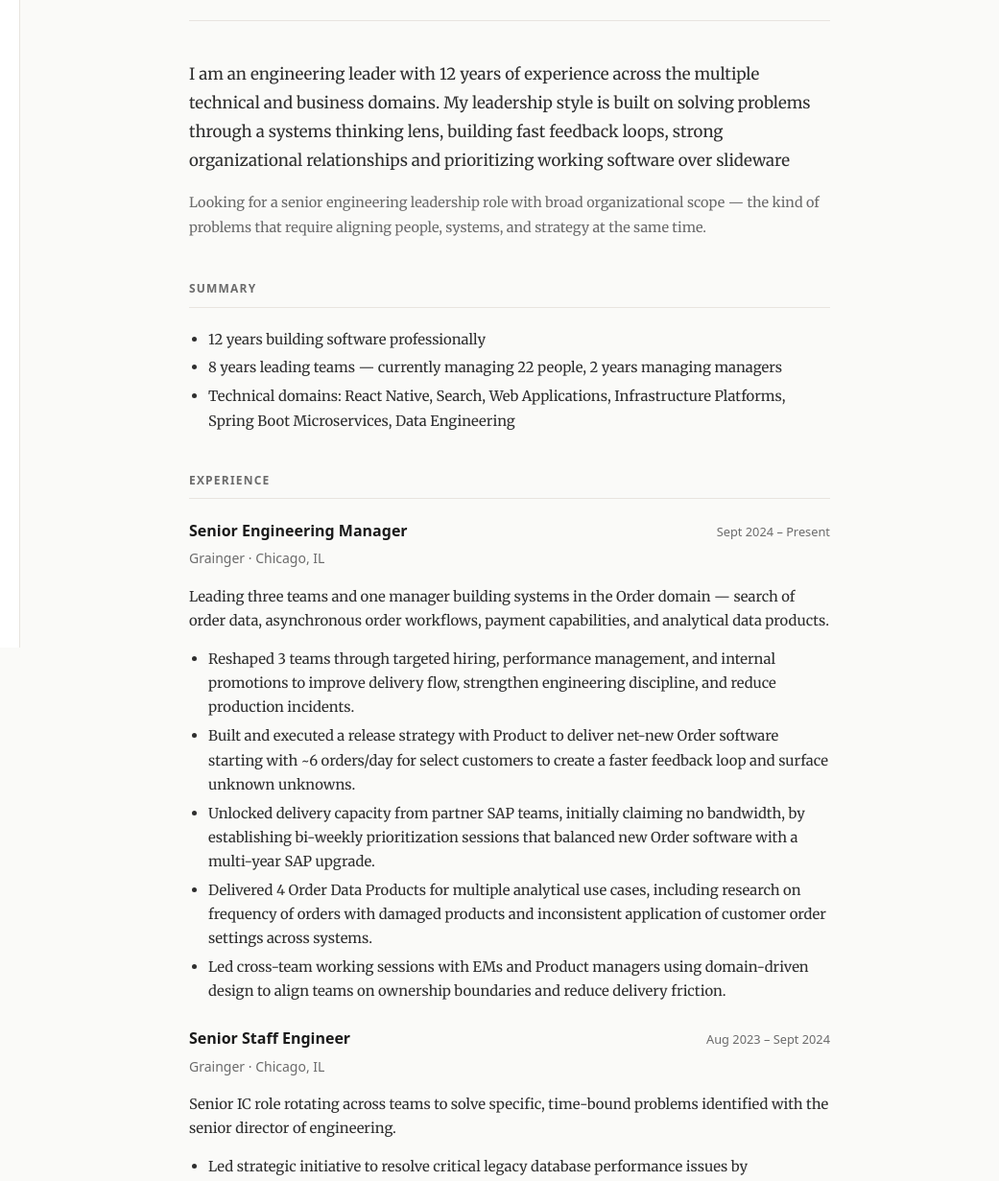
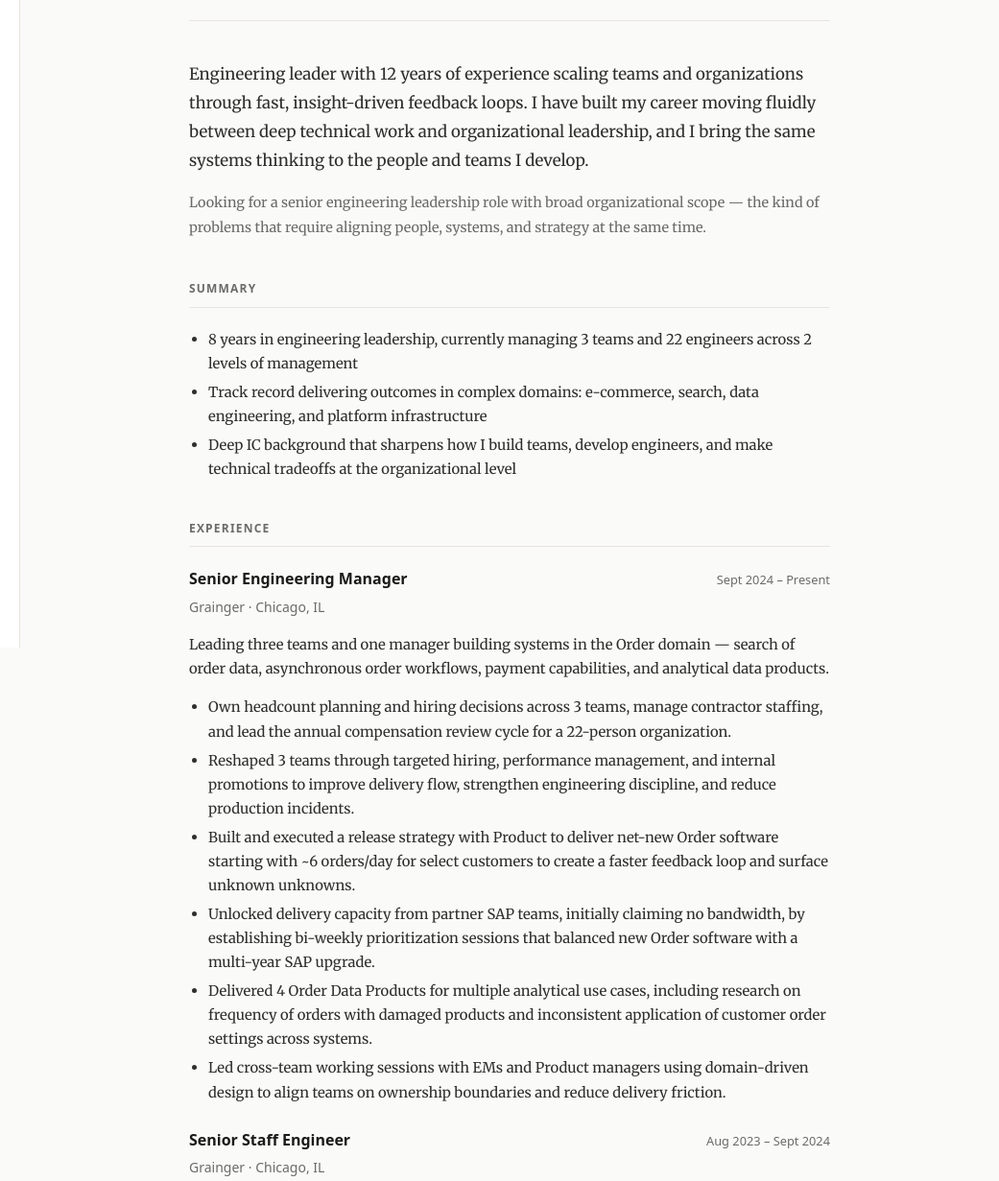
Before and after one commit to danlafeir/danlafeir.github.io, an Astro site: page /resume in a window 1280 px wide. Shown: the part 125-1356 px from the top of the page at 96% size, 239-1280 px from the left. Built offline with nearby package versions, Linux system fonts and the light colour scheme; Astro itself is replaced by a stand-in of ours.

Commit message:
Update Resume

```diff
--- a/src/content/pages/resume.md
+++ b/src/content/pages/resume.md
@@ -2,18 +2,19 @@
 title: Daniel Lafeir
 pronouns: he/him
 location: Chicago, IL
-intro: 'I am an engineering leader with 12 years of experience across the multiple technical and business domains. My leadership style is built on solving problems through a systems thinking lens, building fast feedback loops, strong organizational relationships and prioritizing working software over slideware'
+intro: 'Engineering leader with 12 years of experience scaling teams and organizations through fast, insight-driven feedback loops. I have built my career moving fluidly between deep technical work and organizational leadership, and I bring the same systems thinking to the people and teams I develop.'
 currentStatus: "Looking for a senior engineering leadership role with broad organizational scope — the kind of problems that require aligning people, systems, and strategy at the same time."
 summary:
-  - "12 years building software professionally"
-  - "8 years leading teams — currently managing 22 people, 2 years managing managers"
-  - "Technical domains: React Native, Search, Web Applications, Infrastructure Platforms, Spring Boot Microservices, Data Engineering"
+  - "8 years in engineering leadership, currently managing 3 teams and 22 engineers across 2 levels of management"
+  - "Track record delivering outcomes in complex domains: e-commerce, search, data engineering, and platform infrastructure"
+  - "Deep IC background that sharpens how I build teams, develop engineers, and make technical tradeoffs at the organizational level"
 experience:
   - title: Senior Engineering Manager
     company: "Grainger · Chicago, IL"
     date: "Sept 2024 – Present"
     intro: "Leading three teams and one manager building systems in the Order domain — search of order data, asynchronous order workflows, payment capabilities, and analytical data products."
     bullets:
+      - "Own headcount planning and hiring decisions across 3 teams, manage contractor staffing, and lead the annual compensation review cycle for a 22-person organization."
       - "Reshaped 3 teams through targeted hiring, performance management, and internal promotions to improve delivery flow, strengthen engineering discipline, and reduce production incidents."
       - "Built and executed a release strategy with Product to deliver net-new Order software starting with ~6 orders/day for select customers to create a faster feedback loop and surface unknown unknowns."
       - "Unlocked delivery capacity from partner SAP teams, initially claiming no bandwidth, by establishing bi-weekly prioritization sessions that balanced new Order software with a multi-year SAP upgrade."
@@ -22,7 +23,7 @@ experience:
   - title: Senior Staff Engineer
     company: "Grainger · Chicago, IL"
     date: "Aug 2023 – Sept 2024"
-    intro: "Senior IC role rotating across teams to solve specific, time-bound problems identified with the senior director of engineering."
+    intro: "Strategic problem-solving role embedded across engineering teams by the senior director of engineering, combining hands-on technical execution with cross-team influence to unblock delivery and raise the engineering bar org-wide."
     bullets:
       - "Led strategic initiative to resolve critical legacy database performance issues by implementing a data retention policy that removed 500M+ records and stopped weekly production incidents."
       - "Mentored a senior iOS engineer into the technical lead role on a mobile team, guiding them to move business logic from the mobile app into a BFF to enable faster changes and safer rollbacks."
@@ -34,10 +35,10 @@ experience:
     date: "May 2019 – Aug 2023"
     intro: "Rotated between technical lead, technical account manager, director of engineering, and senior IC roles depending on client and project need."
     bullets:
-      - "Built a Solr-based search platform enabling multiple legal domains to make their content searchable; used DCG with a curated corpus to assert non-negative performance impact per commit."
+      - "Led delivery of a Solr-based search platform for specific legal subdomains, like case-law, and introduced commit-level search quality measurement (DCG) as an engineering standard to protect relevance at every deploy."
       - "Advised VP of Engineering and Directors on rolling out engineering standards across the org and identified opportunities like a ML solution to make customer data more usable for sellers."
       - "Standardized the performance review process for ~55 engineers to solve feedback loop problems for consultants distributed across a large client on many different teams."
-      - "Implemented a platform engineering strategy — CLI tool, API-first tooling, Kubernetes, and starter-kits — that reduced a greenfield project's time-to-production from ~4 weeks to ~2–3 days."
+      - "Defined and delivered a platform engineering strategy, including a CLI tool, API-first tooling, Kubernetes, and starter-kits, that reduced a greenfield project's time-to-production from 4 weeks to 2-3 days."
   - title: "Senior Consultant · Technical Lead"
     company: Thoughtworks
     date: "June 2017 – May 2019"
@@ -45,7 +46,7 @@ experience:
     bullets:
       - "Led a development team of 7 engineers to deliver Manheim Express in 6 months, generating ~$500,000 in revenue and unlocking a new channel for the client's customers."
       - "Presented architectural recommendations to C-level banking executives to decompose a legacy monolithic deployment tool and simplify opaque, error-prone environment deployments."
-      - "Built a novel browser-side feature toggling library using HttpOnly cookies to support incremental delivery of a modernized React e-commerce experience."
+      - "Developed a custom browser-side feature toggling library after no suitable solution existed, enabling the team to incrementally deliver a modernized React e-commerce experience and reduce deployment risk."
   - title: Consultant
     company: Thoughtworks
     date: "June 2015 – June 2017"
@@ -75,7 +76,7 @@ skills:
 education:
   - title: "University of California, Los Angeles — School of Law"
     subtitle: "Masters of Legal Studies · Focus in Law and Technology"
-    tagline: "I wanted to explore the intersection of technology and the law"
+    tagline: "Builds fluency at the intersection of technology leadership and legal risk: IP, data privacy, AI governance, and regulatory compliance."
     date: "Sept 2021 – May 2023"
   - title: "University of Michigan — College of Literature, Science, and the Arts"
     subtitle: "Bachelor of Science in Computer Science, Financial Mathematics, and Economics"
```
